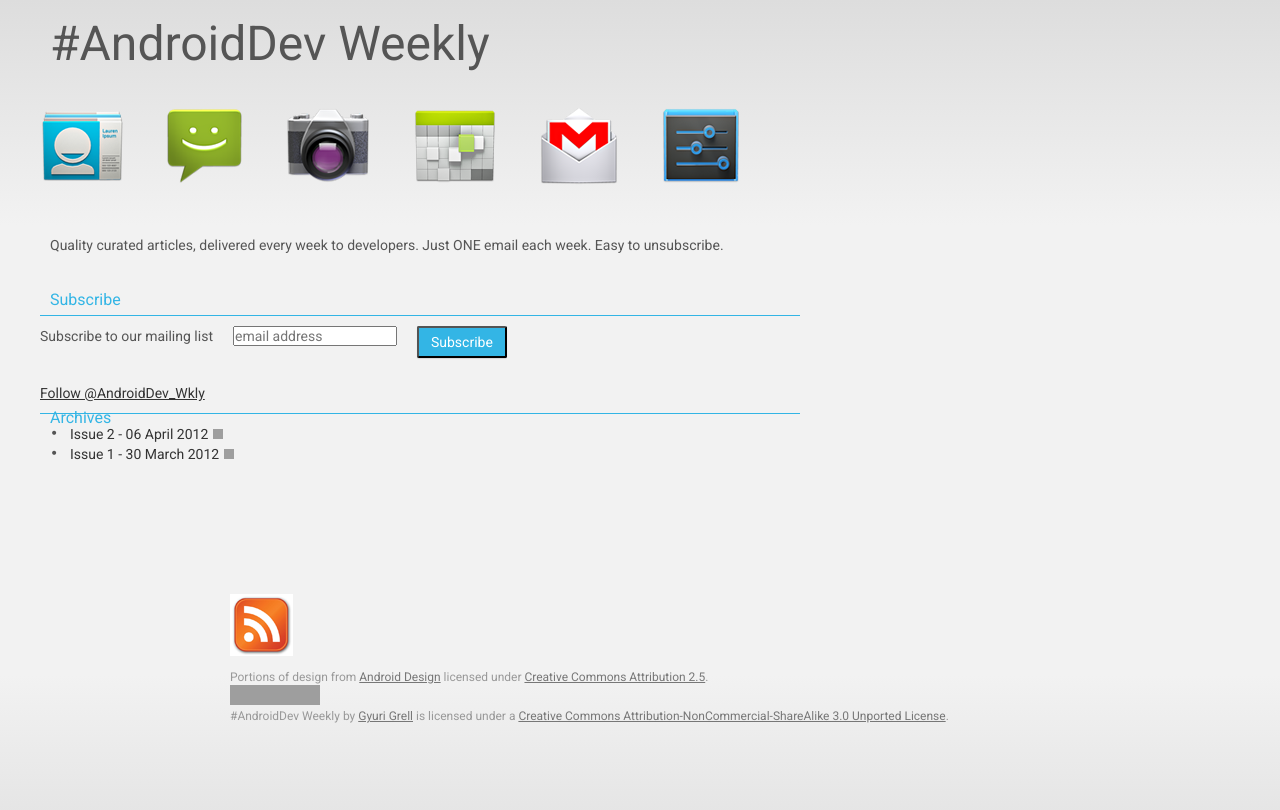
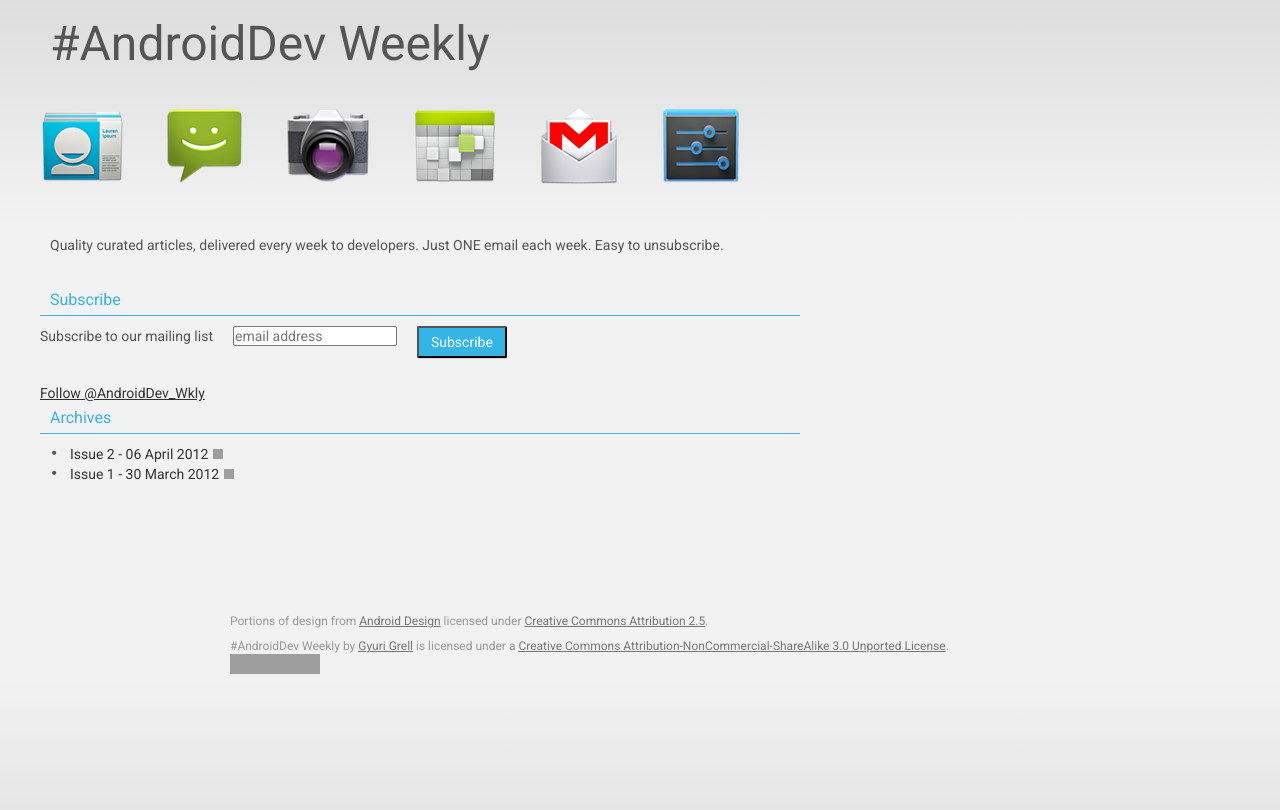
Before and after one commit to ggrell/androiddevweekly, a Jekyll site: the page built from index.html, in a window 1280 px wide. Shown: the top 810 px of the page. Built offline with Jekyll 4.4.1, drawn with Linux system fonts in a browser that asks for light colours; comment, search, counter and statistics services are not loaded; grey boxes are pictures that could not be loaded.

Commit message:
Layout tweaks

```diff
--- a/_layouts/default.html
+++ b/_layouts/default.html
@@ -25,15 +25,9 @@
   </div>
 
   <div id="page-footer">
-    <div class="rss">
-      <a href="http://feeds.feedburner.com/?">
-        <img src="/images/rss.png" alt="Subscribe to RSS Feed" />
-      </a>
-    </div>
-	<p id="copyright">
-	<p>Portions of design from <a href="http://developer.android.com/design/index.html">Android Design</a> licensed under <a href="http://creativecommons.org/licenses/by/2.5/">Creative Commons Attribution 2.5</a>.</p>
-    <a rel="license" href="http://creativecommons.org/licenses/by-nc-sa/3.0/"><img alt="Creative Commons License" style="border-width:0" src="http://i.creativecommons.org/l/by-nc-sa/3.0/88x31.png" /></a><br />
+	<p id="copyright">Portions of design from <a href="http://developer.android.com/design/index.html">Android Design</a> licensed under <a href="http://creativecommons.org/licenses/by/2.5/">Creative Commons Attribution 2.5</a>.</p>
     <span xmlns:dct="http://purl.org/dc/terms/" href="http://purl.org/dc/dcmitype/Text" property="dct:title" rel="dct:type">#AndroidDev Weekly</span> by <a xmlns:cc="http://creativecommons.org/ns#" href="http://androiddevweekly.com" property="cc:attributionName" rel="cc:attributionURL">Gyuri Grell</a> is licensed under a <a rel="license" href="http://creativecommons.org/licenses/by-nc-sa/3.0/">Creative Commons Attribution-NonCommercial-ShareAlike 3.0 Unported License</a>.</p>
+    <p><a rel="license" href="http://creativecommons.org/licenses/by-nc-sa/3.0/"><img alt="Creative Commons License" style="border-width:0" src="http://i.creativecommons.org/l/by-nc-sa/3.0/88x31.png" /></a></p>
 </div>
 
 
--- a/index.html
+++ b/index.html
@@ -37,7 +37,9 @@
 <div id="layout-content-row">
 <div class="layout-content-col span-12">
 <a href="https://twitter.com/AndroidDev_Wkly" class="twitter-follow-button" data-show-count="false">Follow @AndroidDev_Wkly</a>
-<script>!function(d,s,id){var js,fjs=d.getElementsByTagName(s)[0];if(!d.getElementById(id)){js=d.createElement(s);js.id=id;js.src="//platform.twitter.com/widgets.js";fjs.parentNode.insertBefore(js,fjs);}}(document,"script","twitter-wjs");</script></div>
+<script>!function(d,s,id){var js,fjs=d.getElementsByTagName(s)[0];if(!d.getElementById(id)){js=d.createElement(s);js.id=id;js.src="//platform.twitter.com/widgets.js";fjs.parentNode.insertBefore(js,fjs);}}(document,"script","twitter-wjs");</script>
+</div>
+    <div class="vspace size-2">&nbsp;</div>
 </div>
 
 <h2>Archives</h2>
```
